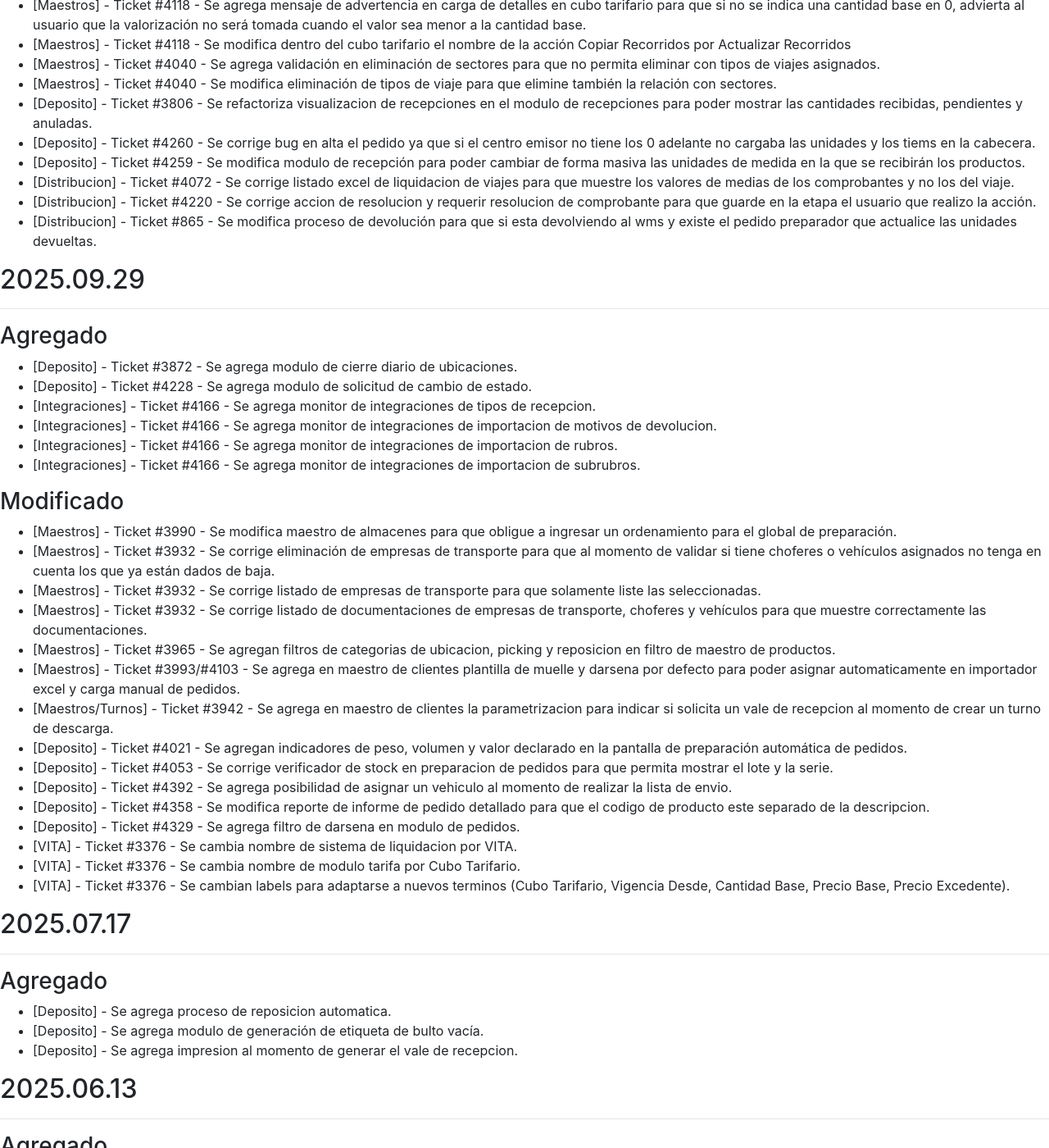
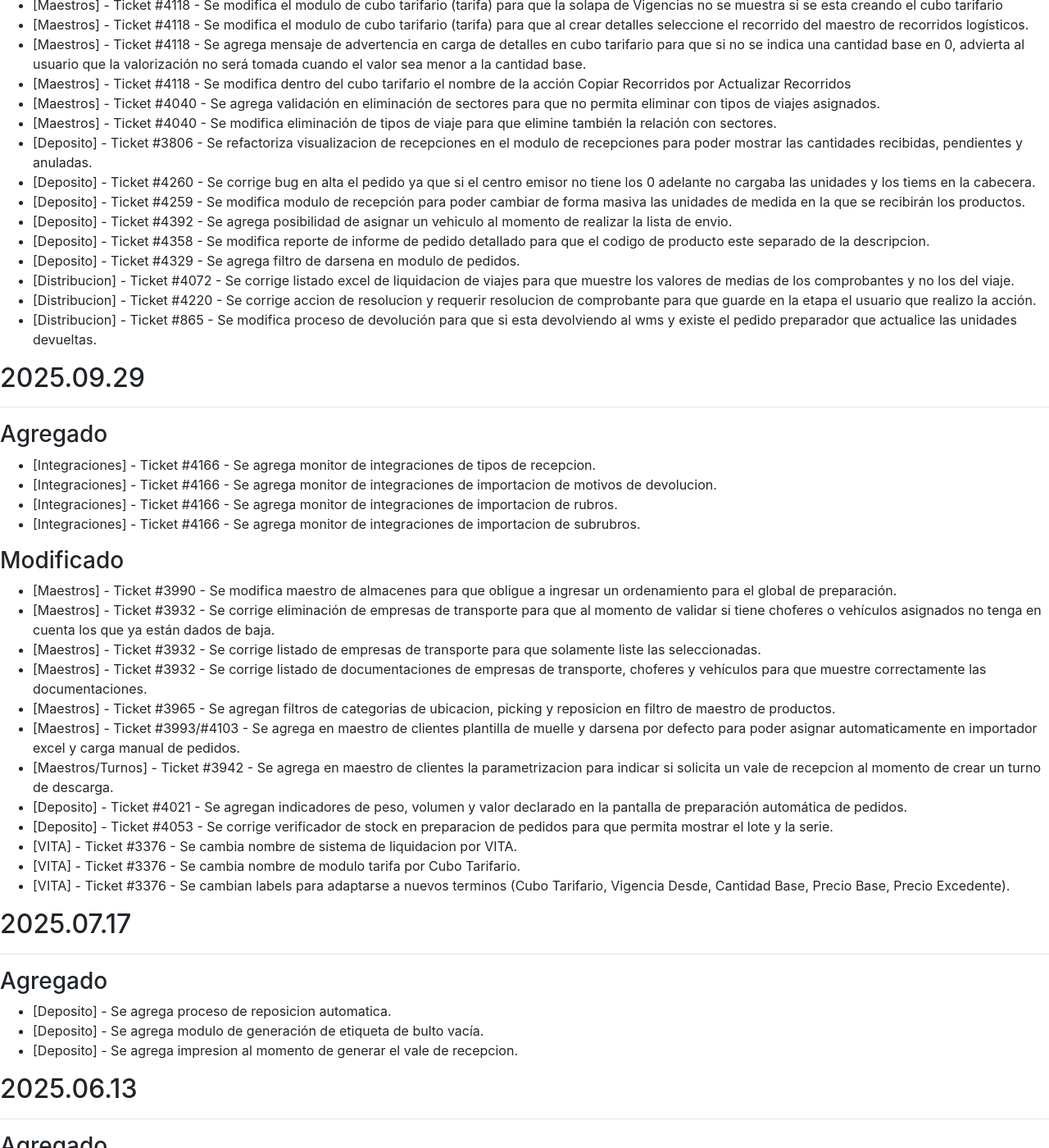
Before and after one commit to brainsys-arsaad/versionado, a Jekyll site: the page built from registro-cambios.markdown, in a window 1280 px wide and 1400 px high, scrolled down 738 px. Shown: the whole window at 82% size. Built offline with Jekyll 4.4.1, drawn with Linux system fonts in a browser that asks for light colours; some of the changed text lies outside the part shown.

Commit message:
Update registro-cambios.markdown

```diff
--- a/registro-cambios.markdown
+++ b/registro-cambios.markdown
@@ -152,8 +157,6 @@ El formato esta basado en [Keep a Changelog](https://keepachangelog.com/es-ES/1.
 
 ### Agregado
 
-- [Deposito] - Ticket #3872 - Se agrega modulo de cierre diario de ubicaciones.
-- [Deposito] - Ticket #4228 - Se agrega modulo de solicitud de cambio de estado.
 - [Integraciones] - Ticket #4166 - Se agrega monitor de integraciones de tipos de recepcion.
 - [Integraciones] - Ticket #4166 - Se agrega monitor de integraciones de importacion de motivos de devolucion.
 - [Integraciones] - Ticket #4166 - Se agrega monitor de integraciones de importacion de rubros.
@@ -170,9 +173,6 @@ El formato esta basado en [Keep a Changelog](https://keepachangelog.com/es-ES/1.
 - [Maestros/Turnos] - Ticket #3942 - Se agrega en maestro de clientes la parametrizacion para indicar si solicita un vale de recepcion al momento de crear un turno de descarga.
 - [Deposito] - Ticket #4021 - Se agregan indicadores de peso, volumen y valor declarado en la pantalla de preparación automática de pedidos.
 - [Deposito] - Ticket #4053 - Se corrige verificador de stock en preparacion de pedidos para que permita mostrar el lote y la serie.
-- [Deposito] - Ticket #4392 - Se agrega posibilidad de asignar un vehiculo al momento de realizar la lista de envio.
-- [Deposito] - Ticket #4358 - Se modifica reporte de informe de pedido detallado para que el codigo de producto este separado de la descripcion.
-- [Deposito] - Ticket #4329 - Se agrega filtro de darsena en modulo de pedidos.
 - [VITA] - Ticket #3376 - Se cambia nombre de sistema de liquidacion por VITA.
 - [VITA] - Ticket #3376 - Se cambia nombre de modulo tarifa por Cubo Tarifario.
 - [VITA] - Ticket #3376 - Se cambian labels para adaptarse a nuevos terminos (Cubo Tarifario, Vigencia Desde, Cantidad Base, Precio Base, Precio Excedente).
```
Also changed, not shown: other parts of registro-cambios.markdown (+5 -0 lines).
